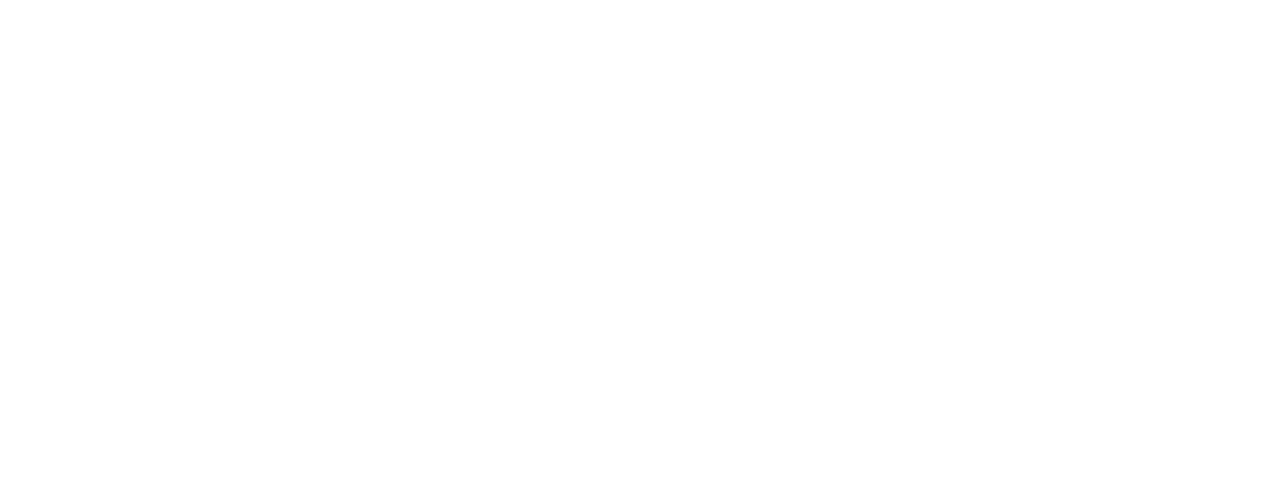
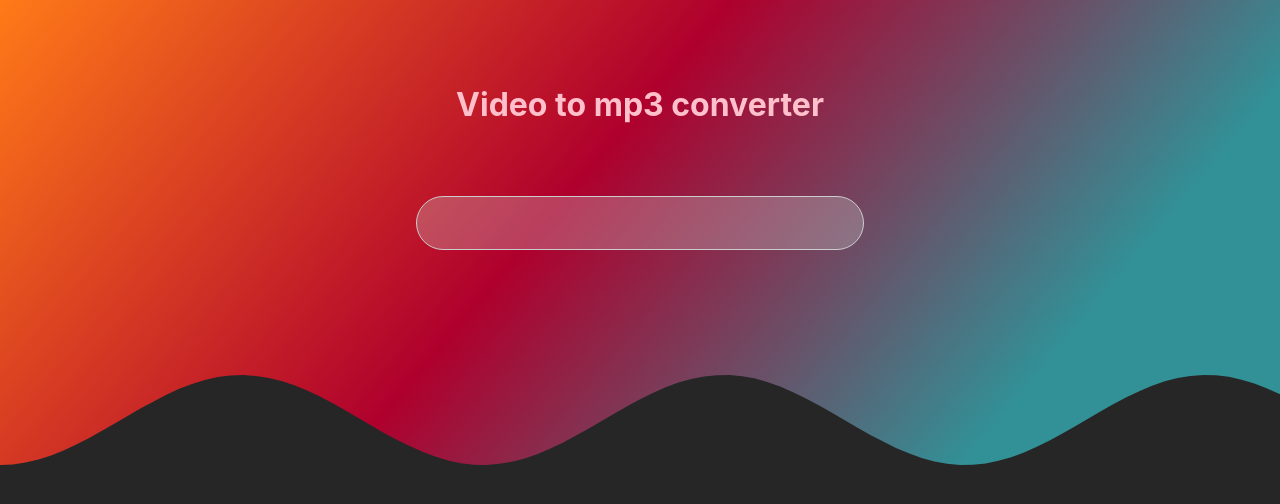
Before and after one commit to dunnjm814/audioconverter, a React (Create React App) app in the folder front/: page / in a window 1280 px wide. Shown: the top 504 px of the page. Built offline with nearby package versions, Linux system fonts and the light colour scheme.

Commit message:
some style

```diff
--- a/front/public/index.html
+++ b/front/public/index.html
@@ -2,42 +2,17 @@
 <html lang="en">
   <head>
     <meta charset="utf-8" />
-    <link rel="icon" href="%PUBLIC_URL%/favicon.ico" />
+    <!-- <link rel="icon" href="%PUBLIC_URL%/favicon.ico" /> -->
     <meta name="viewport" content="width=device-width, initial-scale=1" />
     <meta name="theme-color" content="#000000" />
     <meta
       name="description"
       content="Web site created using create-react-app"
     />
-    <link rel="apple-touch-icon" href="%PUBLIC_URL%/logo192.png" />
-    <!--
-      manifest.json provides metadata used when your web app is installed on a
-      user's mobile device or desktop. See https://developers.google.com/web/fundamentals/web-app-manifest/
-    -->
-    <link rel="manifest" href="%PUBLIC_URL%/manifest.json" />
-    <!--
-      Notice the use of %PUBLIC_URL% in the tags above.
-      It will be replaced with the URL of the `public` folder during the build.
-      Only files inside the `public` folder can be referenced from the HTML.
-
-      Unlike "/favicon.ico" or "favicon.ico", "%PUBLIC_URL%/favicon.ico" will
-      work correctly both with client-side routing and a non-root public URL.
-      Learn how to configure a non-root public URL by running `npm run build`.
-    -->
-    <title>React App</title>
+    <title>Video to mp3</title>
   </head>
   <body>
     <noscript>You need to enable JavaScript to run this app.</noscript>
     <div id="root"></div>
-    <!--
-      This HTML file is a template.
-      If you open it directly in the browser, you will see an empty page.
-
-      You can add webfonts, meta tags, or analytics to this file.
-      The build step will place the bundled scripts into the <body> tag.
-
-      To begin the development, run `npm start` or `yarn start`.
-      To create a production bundle, use `npm run build` or `yarn build`.
-    -->
   </body>
 </html>
--- a/front/src/App.css
+++ b/front/src/App.css
@@ -1,11 +1,32 @@
+
 .App {
+  display: flex;
+  flex-direction: column;
+
+  position: relative;
   text-align: center;
+  z-index: 10;
+
+  margin: auto;
+  margin-top: 5%;
 }
+h1{
+  color: pink;
+}
+input[type="file"] {
+    display: none;
+}
+.custom-file-input {
+    background-color: rgba(204, 204, 204, .3);
+    border: 1px solid #ccc;
+    border-radius:  5em;
 
+    margin: 50px;
 
+    display: inline-block;
+    padding: 6px 12px;
+    width: 33%;
+    height: 40px;
 
-
-
-.App-link {
-  color: #61dafb;
+    cursor: pointer;
 }
--- a/front/src/App.js
+++ b/front/src/App.js
@@ -1,9 +1,26 @@
 import './App.css';
+import React, { useState } from "react";
+
 
 function App() {
+  const [videoData, setVideoData] = useState('')
+const fileTypes = ["video/*"];
+function validFileType(file) {
+  return fileTypes.includes(file.type);
+}
+  const onSubmit = () => {
+
+  }
   return (
     <div className="App">
+      <h1>Video to mp3 converter</h1>
+      <form onSubmit={onSubmit}>
+        <label htmlFor="file-input" className='custom-file-input'>
+          <input id="file-input" type="file" onChange={(e) => {
 
+          }} accept="video/*"></input>
+        </label>
+      </form>
     </div>
   );
 }
--- a/front/src/index.css
+++ b/front/src/index.css
@@ -5,8 +5,31 @@
     sans-serif;
   -webkit-font-smoothing: antialiased;
   -moz-osx-font-smoothing: grayscale;
+  background-color: rgb(38,38,38);
+  height: auto;
+  width: 100%;
 }
+main{
 
+}
+body:after, body:before {
+    -webkit-clip-path: polygon(100% 0,0 0,0 77.5%,1% 77.4%,2% 77.1%,3% 76.6%,4% 75.9%,5% 75.05%,6% 74.05%,7% 72.95%,8% 71.75%,9% 70.55%,10% 69.3%,11% 68.05%,12% 66.9%,13% 65.8%,14% 64.8%,15% 64%,16% 63.35%,17% 62.85%,18% 62.6%,19% 62.5%,20% 62.65%,21% 63%,22% 63.5%,23% 64.2%,24% 65.1%,25% 66.1%,26% 67.2%,27% 68.4%,28% 69.65%,29% 70.9%,30% 72.15%,31% 73.3%,32% 74.35%,33% 75.3%,34% 76.1%,35% 76.75%,36% 77.2%,37% 77.45%,38% 77.5%,39% 77.3%,40% 76.95%,41% 76.4%,42% 75.65%,43% 74.75%,44% 73.75%,45% 72.6%,46% 71.4%,47% 70.15%,48% 68.9%,49% 67.7%,50% 66.55%,51% 65.5%,52% 64.55%,53% 63.75%,54% 63.15%,55% 62.75%,56% 62.55%,57% 62.5%,58% 62.7%,59% 63.1%,60% 63.7%,61% 64.45%,62% 65.4%,63% 66.45%,64% 67.6%,65% 68.8%,66% 70.05%,67% 71.3%,68% 72.5%,69% 73.6%,70% 74.65%,71% 75.55%,72% 76.35%,73% 76.9%,74% 77.3%,75% 77.5%,76% 77.45%,77% 77.25%,78% 76.8%,79% 76.2%,80% 75.4%,81% 74.45%,82% 73.4%,83% 72.25%,84% 71.05%,85% 69.8%,86% 68.55%,87% 67.35%,88% 66.2%,89% 65.2%,90% 64.3%,91% 63.55%,92% 63%,93% 62.65%,94% 62.5%,95% 62.55%,96% 62.8%,97% 63.3%,98% 63.9%,99% 64.75%,100% 65.7%);
+    clip-path: polygon(100% 0,0 0,0 77.5%,1% 77.4%,2% 77.1%,3% 76.6%,4% 75.9%,5% 75.05%,6% 74.05%,7% 72.95%,8% 71.75%,9% 70.55%,10% 69.3%,11% 68.05%,12% 66.9%,13% 65.8%,14% 64.8%,15% 64%,16% 63.35%,17% 62.85%,18% 62.6%,19% 62.5%,20% 62.65%,21% 63%,22% 63.5%,23% 64.2%,24% 65.1%,25% 66.1%,26% 67.2%,27% 68.4%,28% 69.65%,29% 70.9%,30% 72.15%,31% 73.3%,32% 74.35%,33% 75.3%,34% 76.1%,35% 76.75%,36% 77.2%,37% 77.45%,38% 77.5%,39% 77.3%,40% 76.95%,41% 76.4%,42% 75.65%,43% 74.75%,44% 73.75%,45% 72.6%,46% 71.4%,47% 70.15%,48% 68.9%,49% 67.7%,50% 66.55%,51% 65.5%,52% 64.55%,53% 63.75%,54% 63.15%,55% 62.75%,56% 62.55%,57% 62.5%,58% 62.7%,59% 63.1%,60% 63.7%,61% 64.45%,62% 65.4%,63% 66.45%,64% 67.6%,65% 68.8%,66% 70.05%,67% 71.3%,68% 72.5%,69% 73.6%,70% 74.65%,71% 75.55%,72% 76.35%,73% 76.9%,74% 77.3%,75% 77.5%,76% 77.45%,77% 77.25%,78% 76.8%,79% 76.2%,80% 75.4%,81% 74.45%,82% 73.4%,83% 72.25%,84% 71.05%,85% 69.8%,86% 68.55%,87% 67.35%,88% 66.2%,89% 65.2%,90% 64.3%,91% 63.55%,92% 63%,93% 62.65%,94% 62.5%,95% 62.55%,96% 62.8%,97% 63.3%,98% 63.9%,99% 64.75%,100% 65.7%);
+}
+body:after {
+    content: "";
+    background: linear-gradient(
+130deg
+,#ff7a18,#af002d 41.07%,#319197 76.05%);
+}
+body:after, body:before {
+    display: block;
+    height: 600px;
+    position: absolute;
+    top: 0;
+    left: 0;
+    width: 100%;
+}
 code {
   font-family: source-code-pro, Menlo, Monaco, Consolas, 'Courier New',
     monospace;
```
